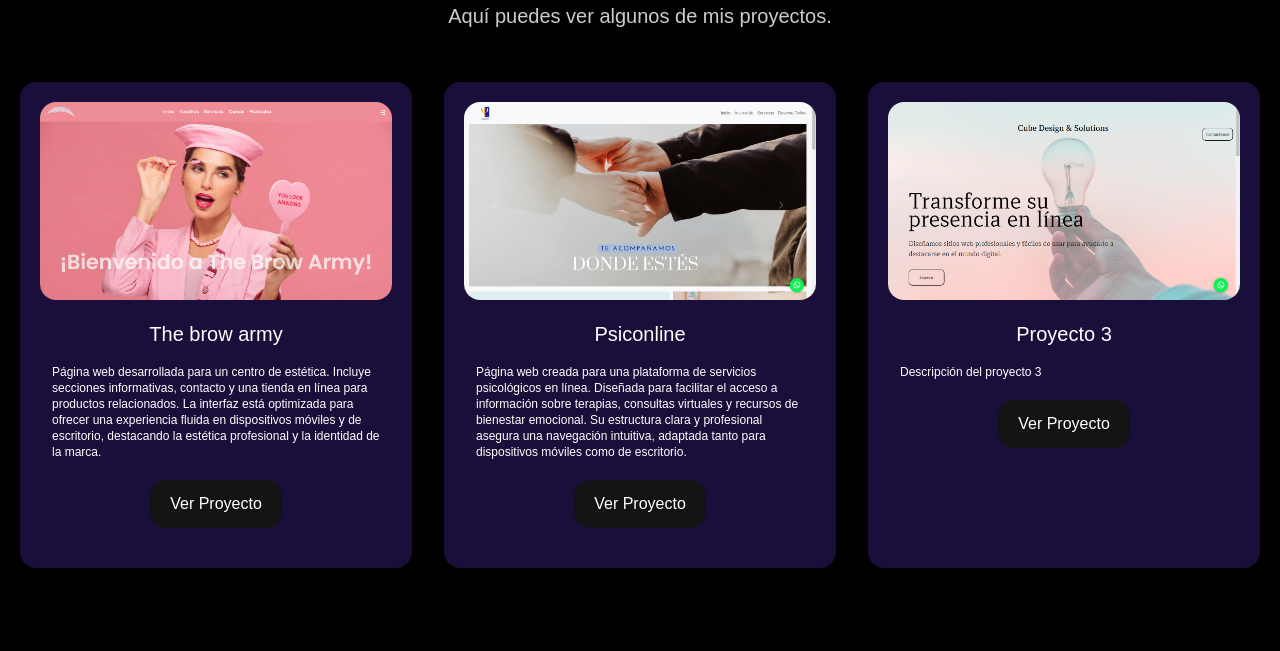
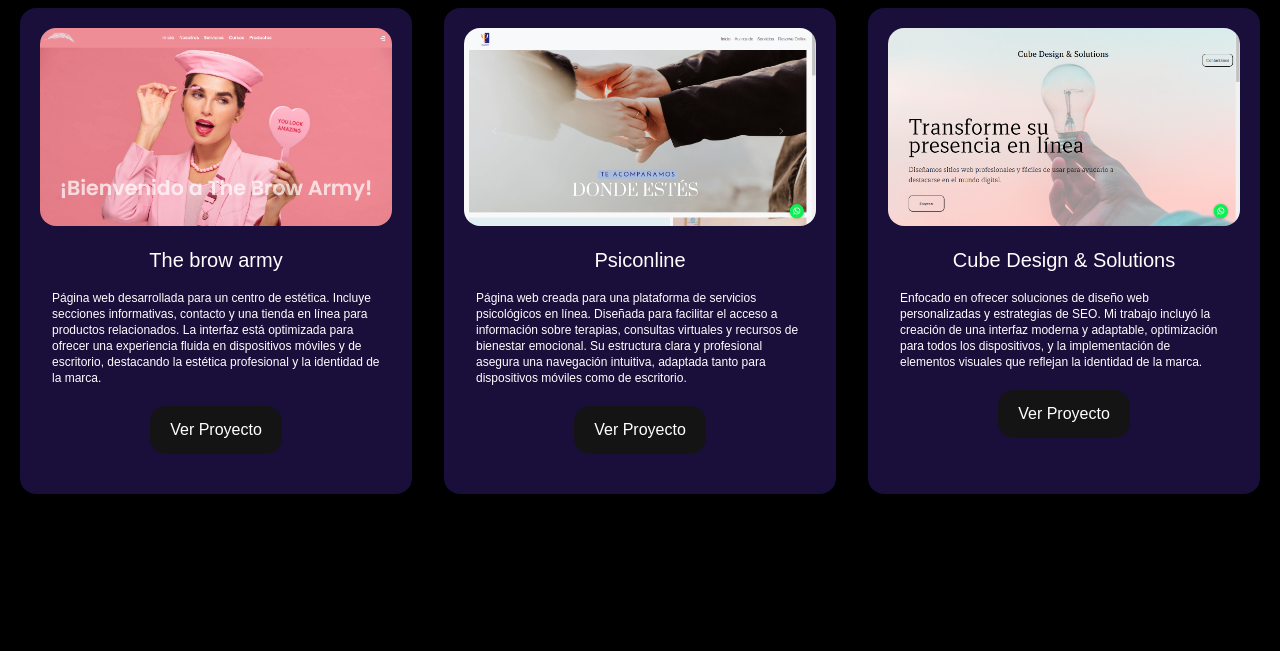
Before and after one commit to vallejosmatias/Porfolio, an Astro site: page /proyects in a window 1280 px wide. Shown: the part 217-868 px from the top of the page. Built offline with nearby package versions, Linux system fonts and the light colour scheme; Astro itself is replaced by a stand-in of ours.

Commit message:
changes-proyect

```diff
--- a/src/pages/proyects.astro
+++ b/src/pages/proyects.astro
@@ -4,12 +4,8 @@ import CardProyect from "../components/CardProyect.astro";
 ---
 
 <Layout>
-  <section class="w-full min-h-screen flex flex-col justify-center items-center gap-5 p-5">
-    <h1 class="text-5xl font-bold text-center">Proyectos</h1>
-    <p class="text-xl opacity-80 text-center">
-      Aquí puedes ver algunos de mis proyectos.
-    </p>
-    <div class="grid grid-cols-1 md:grid-cols-2 lg:grid-cols-3 gap-8 mt-8">
+  <section class="w-full min-h-screen flex flex-col justify-center items-center p-5">
+    <div class="grid grid-cols-1 md:grid-cols-2 lg:grid-cols-3 gap-8">
       <CardProyect
         image="/images/Captura de pantalla (60).png"
         title="The brow army"
@@ -26,9 +22,9 @@ import CardProyect from "../components/CardProyect.astro";
       />
       <CardProyect
         image="/images/Captura de pantalla (62).png"
-        title="Proyecto 3"
-        description="Descripción del proyecto 3"
-        url="https://example.com/proyecto3"
+        title="Cube Design & Solutions"
+        description="Enfocado en ofrecer soluciones de diseño web personalizadas y estrategias de SEO. Mi trabajo incluyó la creación de una interfaz moderna y adaptable, optimización para todos los dispositivos, y la implementación de elementos visuales que reflejan la identidad de la marca."
+        url="https://lagoddess.me/"
         target="_blank"
       />
 
```
